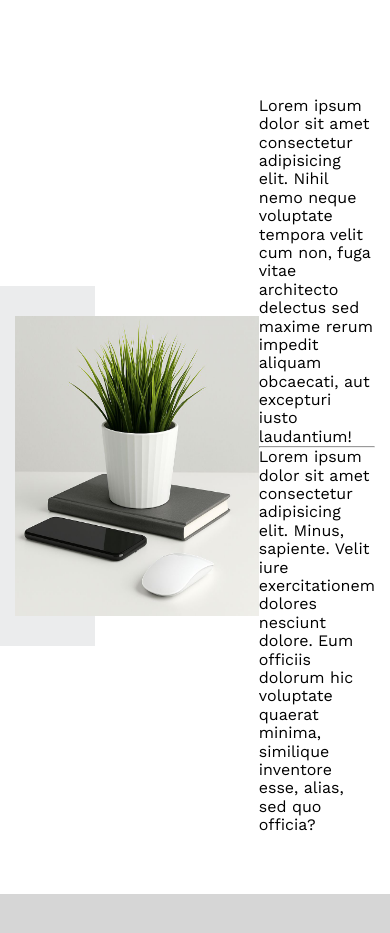
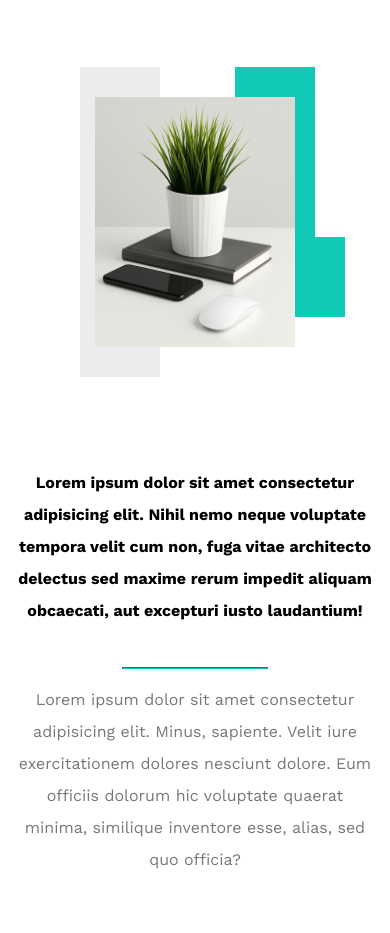
Before and after one commit to ahmadmaqshati/leon-agency-website, a plain HTML site: page index.html in a window 390 px wide. Shown: the part 5108-6041 px from the top of the page. Before the commit the page ends 6002 px from the top, so only its background shows below. Drawn offline with nearby package versions, Linux system fonts and the light colour scheme.

Commit message:
feat: complete about section with responsive design

```diff
--- a/css/index.css
+++ b/css/index.css
@@ -15,6 +15,8 @@
 
 html {
     box-sizing: border-box;
+    /*  overflow-x: hidden; */
+
 }
 
 *,
@@ -473,6 +475,7 @@ ul li:not(:last-child) {
 
 .about .about-content {
     display: flex;
+    flex-wrap: wrap;
     justify-content: space-between;
     align-items: center;
     margin-top: var(--content-margin-top);
@@ -491,7 +494,6 @@ ul li:not(:last-child) {
 }
 
 
-
 .about .about-content .image::before {
     content: '';
     position: absolute;
@@ -503,11 +505,67 @@ ul li:not(:last-child) {
     left: -20px
 }
 
-
-
-
-
+.about .about-content .image::after {
+    top: -30px;
+    content: "";
+    position: absolute;
+    width: 170px;
+    height: 100%;
+    border-left: 80px solid var(--main-color);
+    border-bottom: 80px solid var(--main-color);
+    z-index: -1;
+    right: -115px;
+}
 
 .about .about-content .text {
     flex-basis: calc(100% - 500px);
 }
+
+
+.about .about-content .text p:first-of-type {
+    font-weight: bold;
+    line-height: 2;
+    margin-bottom: 40px;
+}
+
+.about .about-content .text hr {
+    width: 40%;
+    border-color: var(--main-color);
+}
+
+.about .about-content .text p:last-of-type {
+    line-height: 2;
+    color: #777;
+    margin-top: 15px;
+}
+
+@media (max-width: 991px) {
+    .about .about-content {
+        flex-direction: column;
+        gap: 120px;
+        text-align: center;
+    }
+
+    .about .about-content .text hr {
+        margin: 0 auto;
+    }
+}
+
+@media (max-width: 620px) {
+    .about .about-content .image {
+        width: 200px;
+        height: 250px;
+
+    }
+
+    .about .about-content .image::after {
+        width: 110px;
+        right: -50px
+    }
+
+    .about .about-content .image::before {
+        width: 80px;
+        left: -15px;
+    }
+
+}
```
